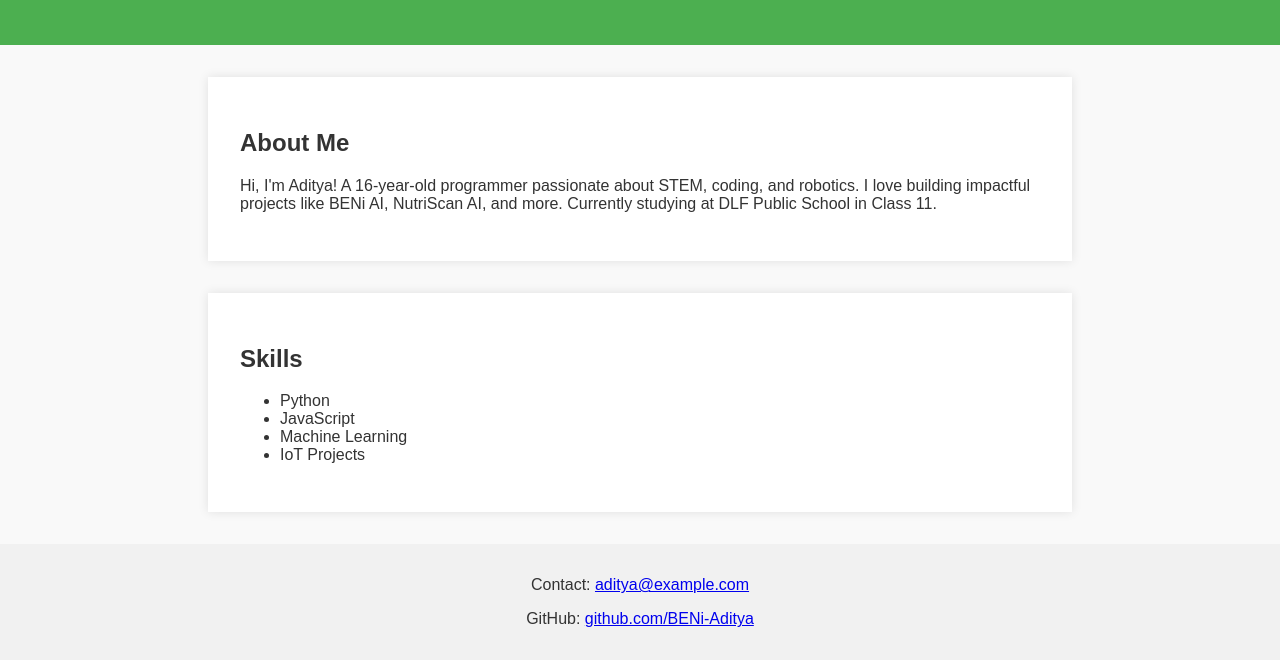
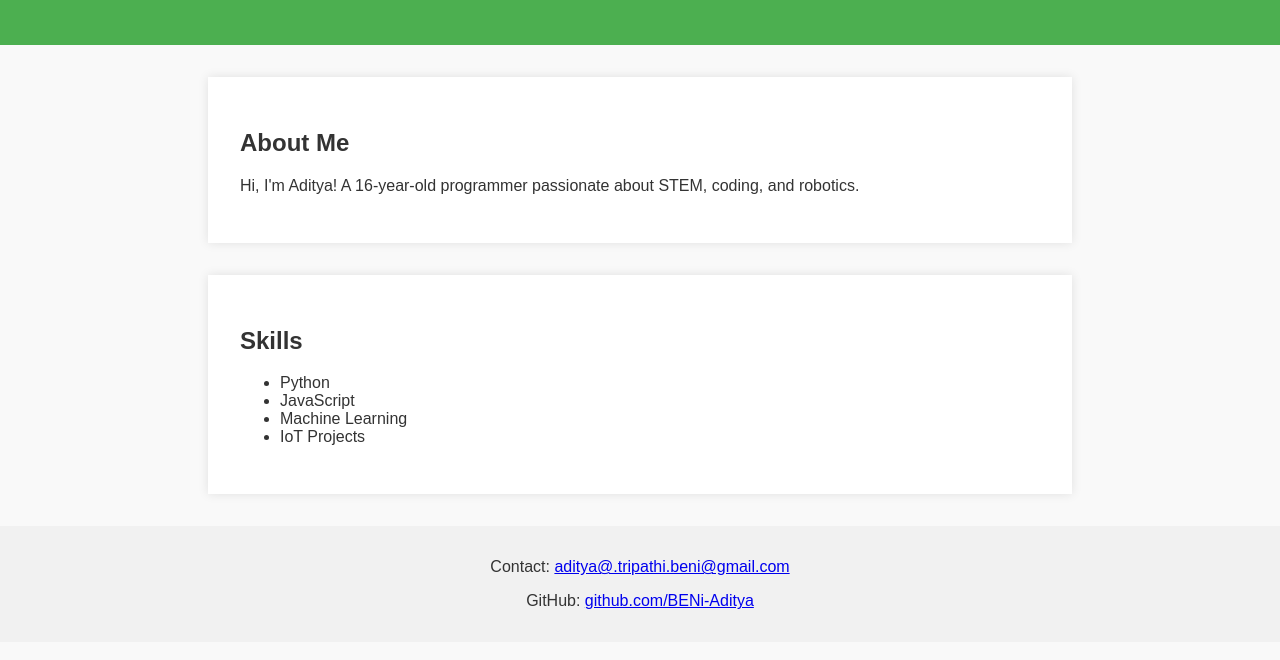
Before and after one commit to BENi-Aditya/BENi-Aditya.github.io, a plain HTML site: page index.html in a window 1280 px wide. Shown: the part 141-801 px from the top of the page. Drawn offline with Linux system fonts and the light colour scheme.

Commit message:
Update index.html

```diff
--- a/index.html
+++ b/index.html
@@ -14,7 +14,7 @@
 
     <section id="about">
         <h2>About Me</h2>
-        <p>Hi, I'm Aditya! A 16-year-old programmer passionate about STEM, coding, and robotics. I love building impactful projects like BENi AI, NutriScan AI, and more. Currently studying at DLF Public School in Class 11.</p>
+        <p>Hi, I'm Aditya! A 16-year-old programmer passionate about STEM, coding, and robotics.</p>
     </section>
 
     <section id="skills">
@@ -28,7 +28,7 @@
     </section>
 
     <footer>
-        <p>Contact: <a href="mailto:aditya@example.com">aditya@example.com</a></p>
+        <p>Contact: <a href="mailto:aditya@example.com">aditya@.tripathi.beni@gmail.com</a></p>
         <p>GitHub: <a href="https://github.com/BENi-Aditya" target="_blank">github.com/BENi-Aditya</a></p>
     </footer>
 </body>
```
